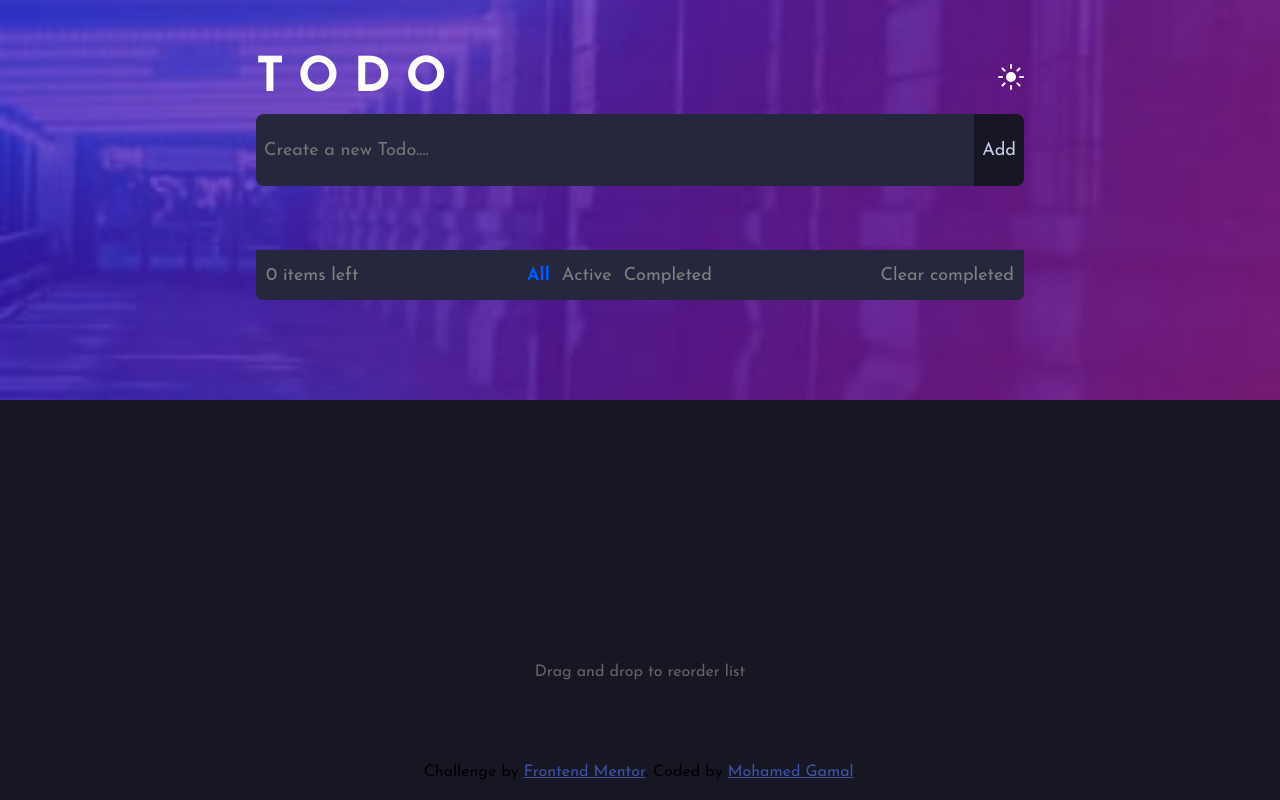
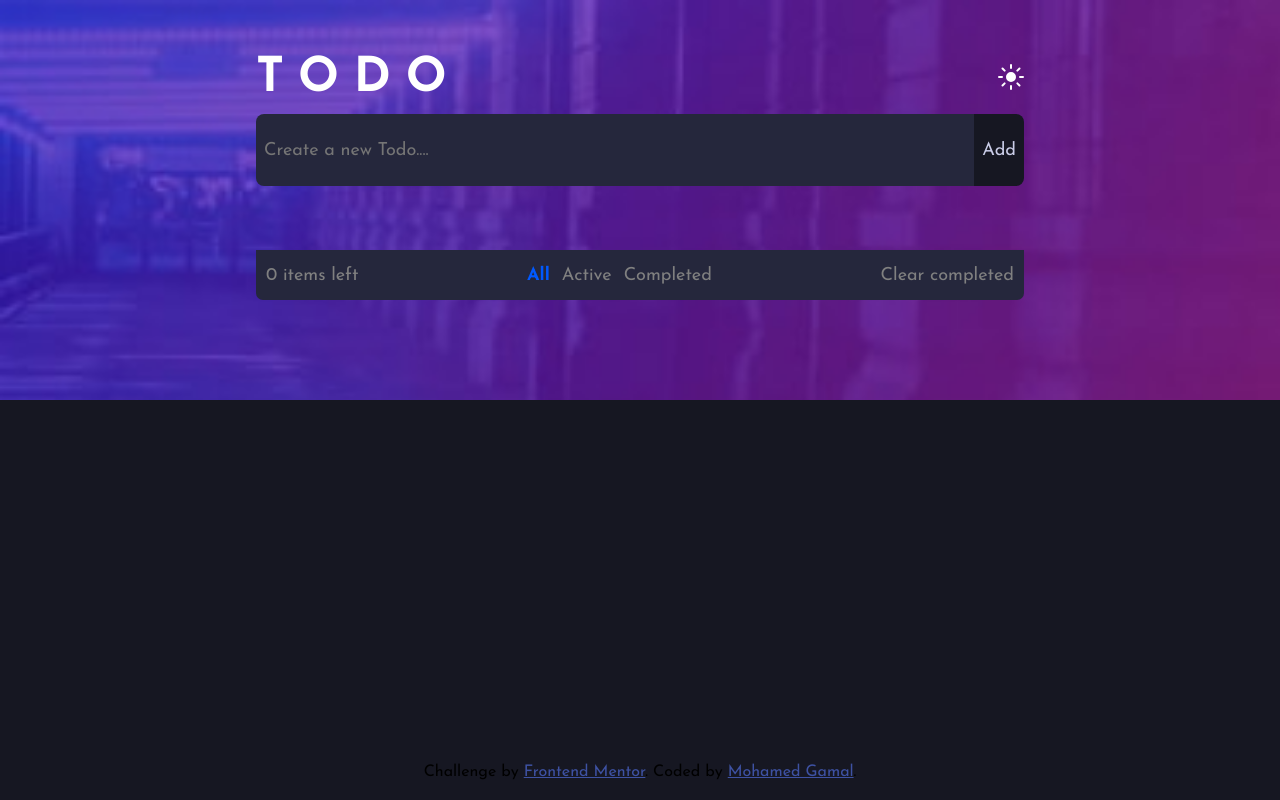
Before and after one commit to MohamedGamal1995/Todo-app, a plain HTML site: page index.html in a window 1280 px wide. Drawn offline with nearby package versions, Linux system fonts and the light colour scheme.

Commit message:
Update index.html

```diff
--- a/index.html
+++ b/index.html
@@ -51,8 +51,6 @@
     <div class="clear">Clear completed</div>
   </footer>
 
-  <div class="drag"> Drag and drop to reorder list</div>
-
 
   <div class="attribution">
     Challenge by <a href="https://www.frontendmentor.io?ref=challenge" target="_blank">Frontend Mentor</a>.
```
